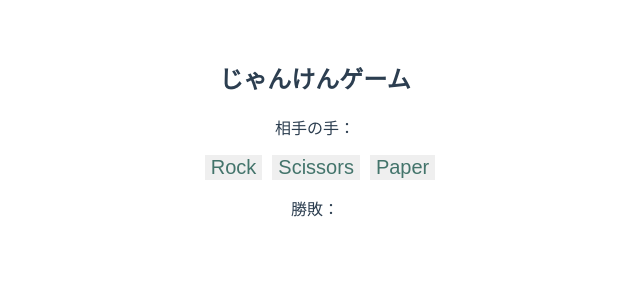
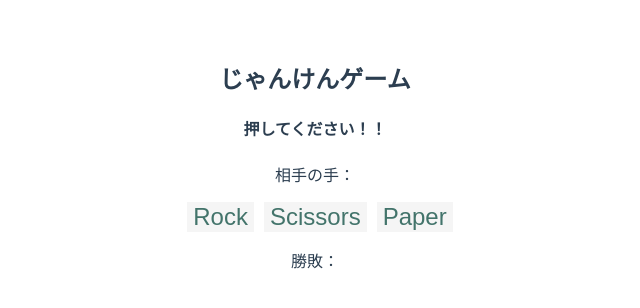
Before and after one commit to ken-1200/Janken-Vue.js, a Vue app: page / in a window 1280 px wide. Shown: the top 308 px of the page, without its empty margins (325-965 px from the left). Built offline with nearby package versions, Linux system fonts and the light colour scheme.

Commit message:
送ります。

```diff
--- a/src/App.vue
+++ b/src/App.vue
@@ -1,6 +1,7 @@
 <template>
   <div id="app">
     <h2>じゃんけんゲーム</h2>
+    <h4>押してください！！</h4>
     <router-view></router-view>
   </div>
 </template>
--- a/src/views/MainGame.vue
+++ b/src/views/MainGame.vue
@@ -103,8 +103,9 @@ export default {
 .myHand button {
   margin-left: 10px;
   cursor: pointer;
-  font-size: 20px;
+  font-size: 24px;
   color: #43746b;
+  background-color: whitesmoke;
   border-style: none;
   outline: none;
 }
```
